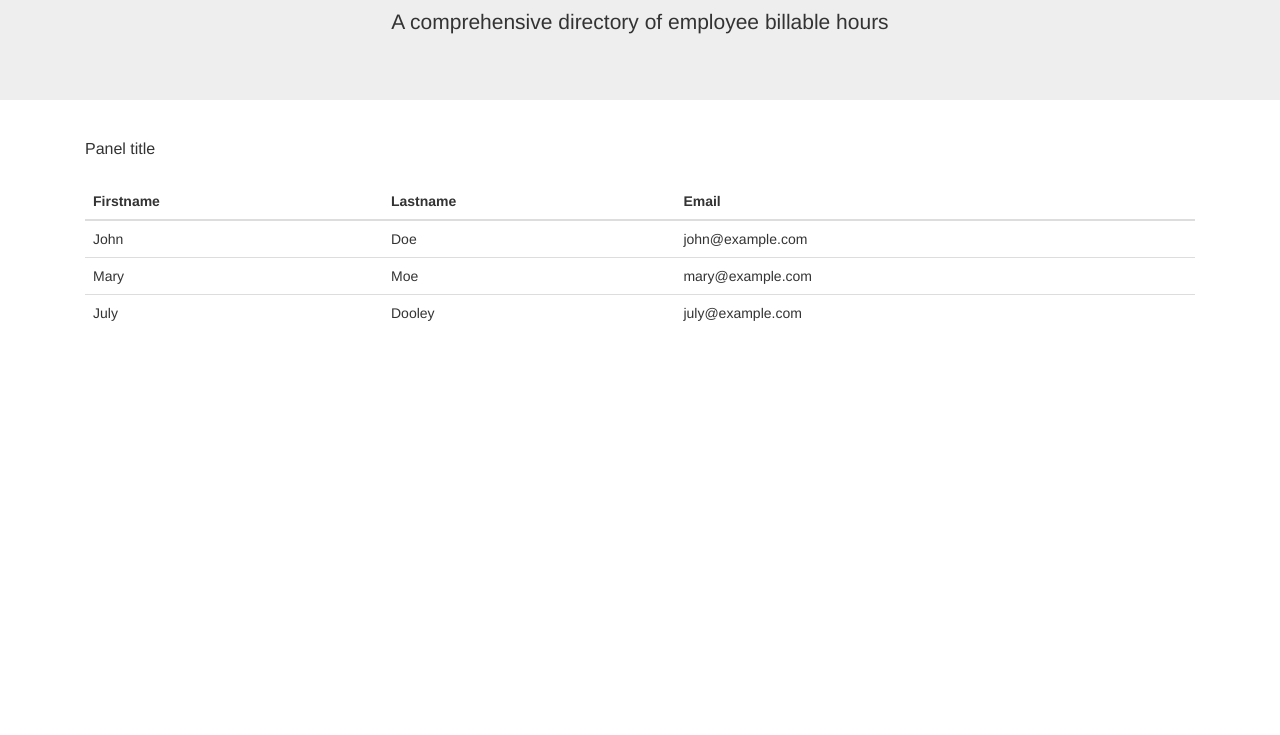
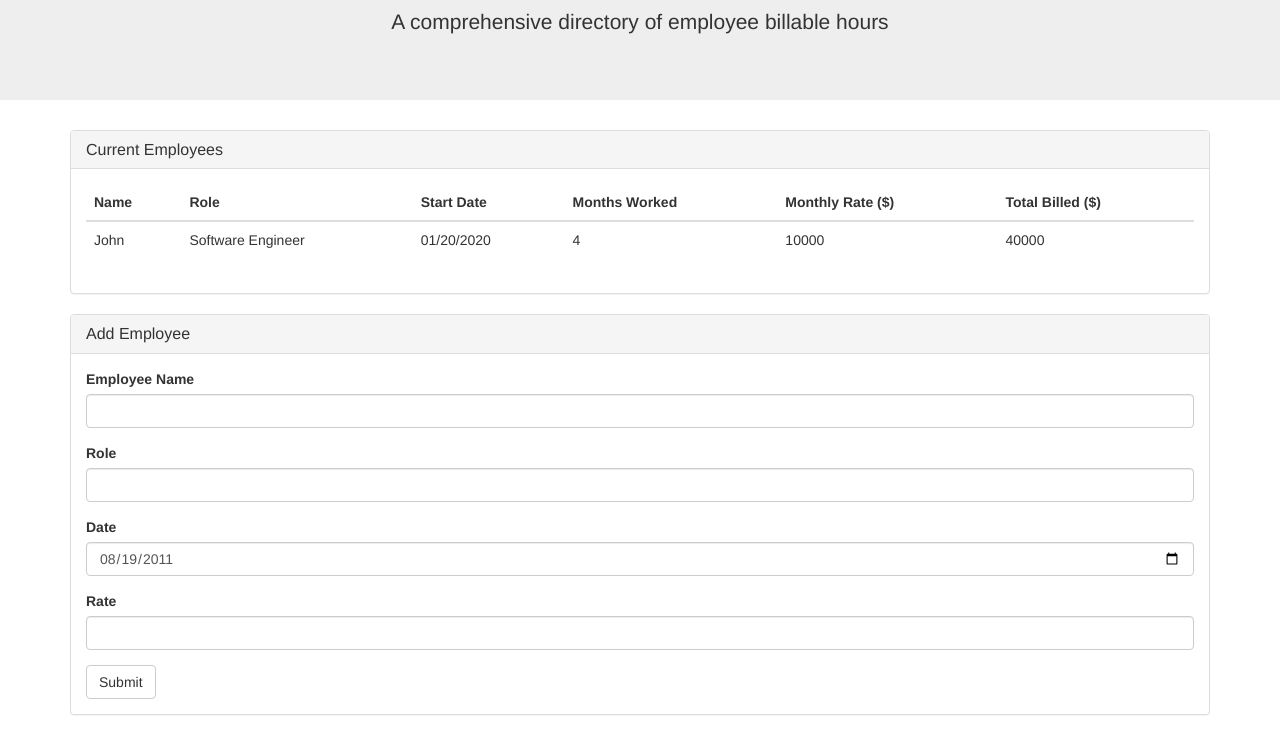
Before and after one commit to bwilson06/Time-Sheets, a plain HTML site: page index.html in a window 1280 px wide. Shown: the part 140-875 px from the top of the page. Before the commit the page ends 800 px from the top, so only its background shows below. Drawn offline with nearby package versions, Linux system fonts and the light colour scheme.

Commit message:
add employee inputs and imported firebase.

```diff
--- a/assets/javascript/app.js
+++ b/assets/javascript/app.js
@@ -0,0 +1,33 @@
+var name = ""
+var role = ""
+var date = ""
+var rate = ""
+
+var config = {
+    apiKey: "AIzaSyC0DWE1pTO0iWUnd1yBb-92wuSfmb1FW9g",
+    authDomain: "uw-bootcamp-bw.firebaseapp.com",
+    databaseURL: "https://uw-bootcamp-bw.firebaseio.com",
+    projectId: "uw-bootcamp-bw",
+    storageBucket: "uw-bootcamp-bw.appspot.com"
+    };
+    firebase.initializeApp(config);
+    var database = firebase.database();
+
+$("#add-employee").on("click", function(){
+
+    name = $("#name-input").val().trim()
+    role = $("#role-input").val().trim()
+    date = $("#example-date-input").val()
+    rate = $("#rate-input").val().trim()
+
+    console.log(date)
+    console.log(name)
+
+    database.ref().push({
+        name: name,
+        role: role,
+        dateStarted: date,
+        rate: rate
+      });
+
+})
--- a/index.html
+++ b/index.html
@@ -7,6 +7,8 @@
     <link rel="stylesheet" href="https://maxcdn.bootstrapcdn.com/bootstrap/3.4.1/css/bootstrap.min.css">
     <link rel="stylesheet" href="assets/css/style.css">
     <script src="https://cdnjs.cloudflare.com/ajax/libs/jquery/3.2.1/jquery.min.js"></script>
+    <script src="https://www.gstatic.com/firebasejs/6.0.4/firebase-app.js"></script>
+    <script src="https://www.gstatic.com/firebasejs/6.0.4/firebase-database.js"></script>
     <title>Document</title>
 </head>
 <body>
@@ -17,35 +19,31 @@
         </div>
       </div>
 
-    <div class="container"
+    <div class="container">
         <div class="panel panel-default">
             <div class="panel-heading">
-              <h3 class="panel-title">Panel title</h3>
+              <h3 class="panel-title">Current Employees</h3>
             </div>
             <div class="panel-body">
                 <table class="table">
                     <thead>
                         <tr>
-                          <th>Firstname</th>
-                          <th>Lastname</th>
-                          <th>Email</th>
+                          <th>Name</th>
+                          <th>Role</th>
+                          <th>Start Date</th>
+                          <th>Months Worked</th>
+                          <th>Monthly Rate ($)</th>
+                          <th>Total Billed ($)</th>
                         </tr>
                       </thead>
                       <tbody>
                         <tr>
                           <td>John</td>
-                          <td>Doe</td>
-                          <td>john@example.com</td>
-                        </tr>
-                        <tr>
-                          <td>Mary</td>
-                          <td>Moe</td>
-                          <td>mary@example.com</td>
-                        </tr>
-                        <tr>
-                          <td>July</td>
-                          <td>Dooley</td>
-                          <td>july@example.com</td>
+                          <td>Software Engineer</td>
+                          <td>01/20/2020</td>
+                          <td>4</td>
+                          <td>10000</td>
+                          <td>40000</td>
                         </tr>
                       </tbody>
                 </table>
@@ -53,6 +51,34 @@
             </div>
 
 
+            <div class="panel panel-default">
+                <div class="panel-heading">
+                  <h3 class="panel-title">Add Employee</h3>
+                </div>
+                <div class="panel-body">
+                    <form role="form">
+                        <div class="form-group">
+                          <label for="name-input">Employee Name</label>
+                          <input class="form-control" id="name-input" type="text">
+                        </div>
+                        <div class="form-group">
+                            <label for="role-input">Role</label>
+                            <input class="form-control" id="role-input" type="text">
+                          </div>
+                          <div class="form-group">
+                            <label for="example-date-input" class="col-2 col-form-label">Date</label>
+                            <div class="col-10">
+                              <input class="form-control" type="date" value="2011-08-19" id="example-date-input">
+                            </div>
+                          </div>
+                          <div class="form-group">
+                            <label for="rate-input">Rate</label>
+                            <input class="form-control" id="rate-input" type="text">
+                          </div>
+                        </form>
+                        <button class="btn btn-default" id="add-employee" type="submit">Submit</button>
+                </div>
+              </div>
 
 
 
```
